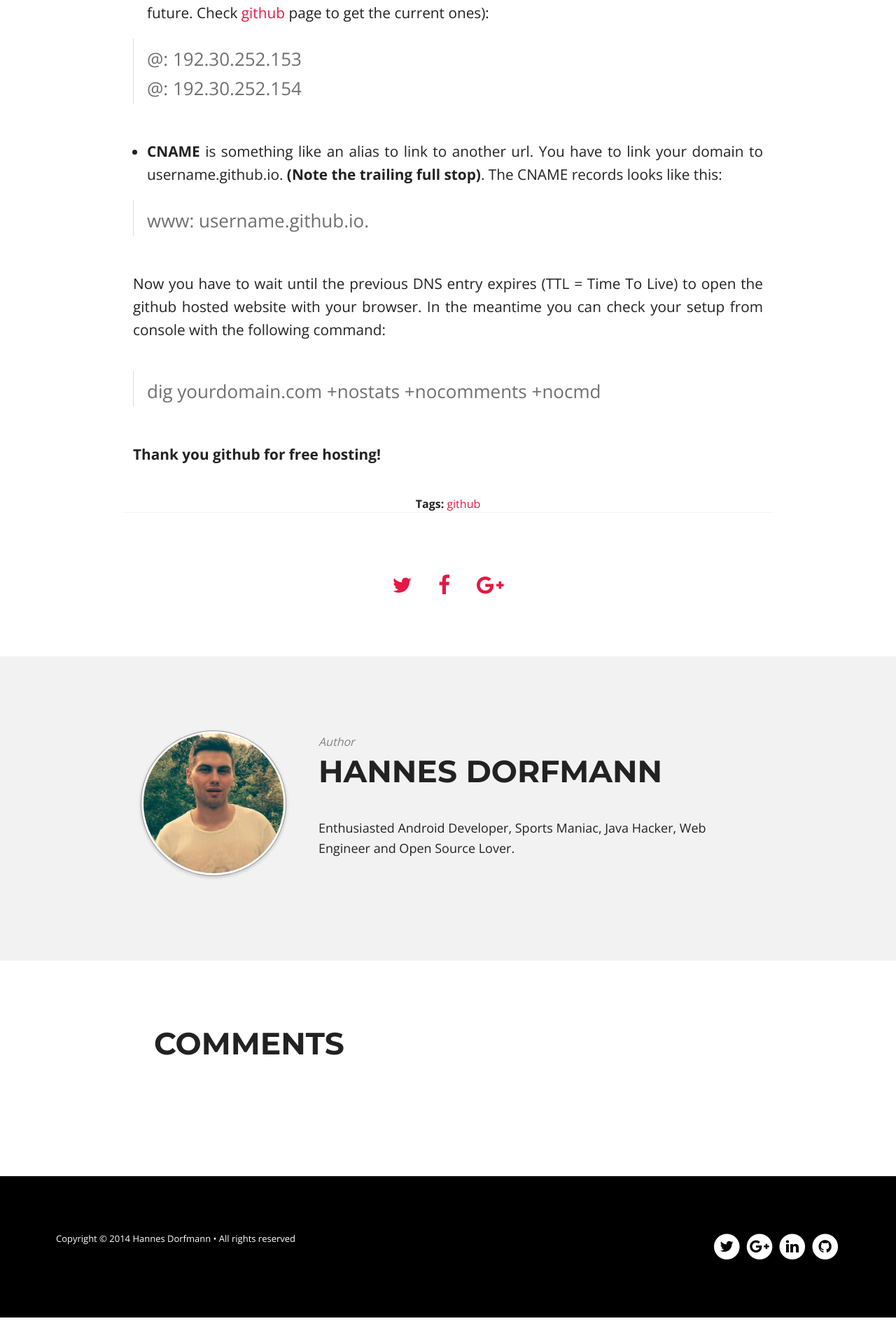
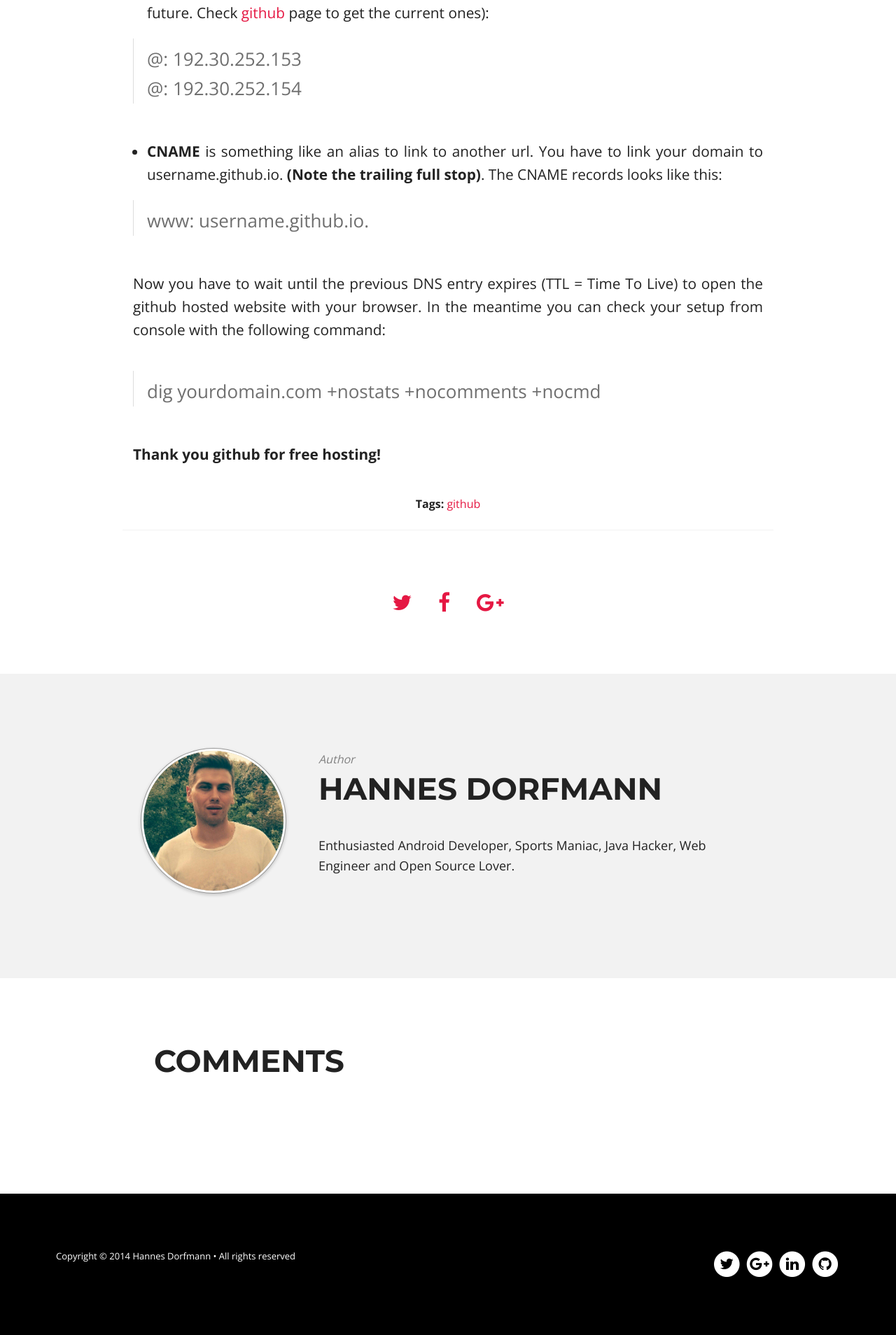
Before and after one commit to sockeqwe/website-old, a Jekyll site: the page built from _posts/2014-05-01-hosting-websites-with-jekyll-on-github.md, in a window 1280 px wide. Shown: the part 2938-4846 px from the top of the page at 70% size. Built offline with Jekyll 4.4.1, drawn with Linux system fonts in a browser that asks for light colours; nearby versions of some CDN libraries; comment, search, counter and statistics services are not loaded; before the commit the page ends 4821 px from its top, so only the background shows below that.

Commit message:
post layout

```diff
--- a/_layouts/post.html
+++ b/_layouts/post.html
@@ -79,7 +79,7 @@
             <div>{{ content }}
             </div>
 
-            <div class="row text-center">
+            <div class="row text-center" style="margin-bottom: 25px">
                     <strong>Tags:</strong> {% assign tagsize = page.tags.size %}{% if tagsize != 0 %} {% for tag in page.tags %}<a href="{{ site.url }}/tags/index.html#{{ tag | cgi_encode }}" data-toggle="tooltip" title="Posts tagged with {{ tag }}" rel="tag">{{ tag }}</a>{% unless forloop.last %}&comma;&nbsp;{% endunless %}{% endfor %}{% endif %}
             </div>
 
```
